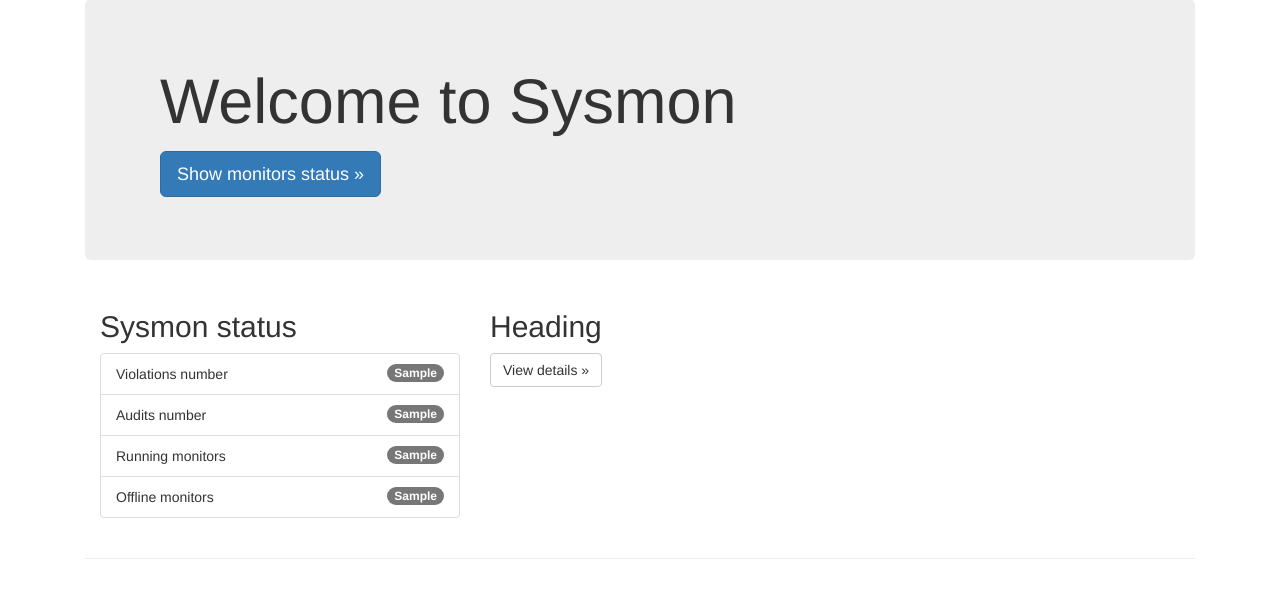
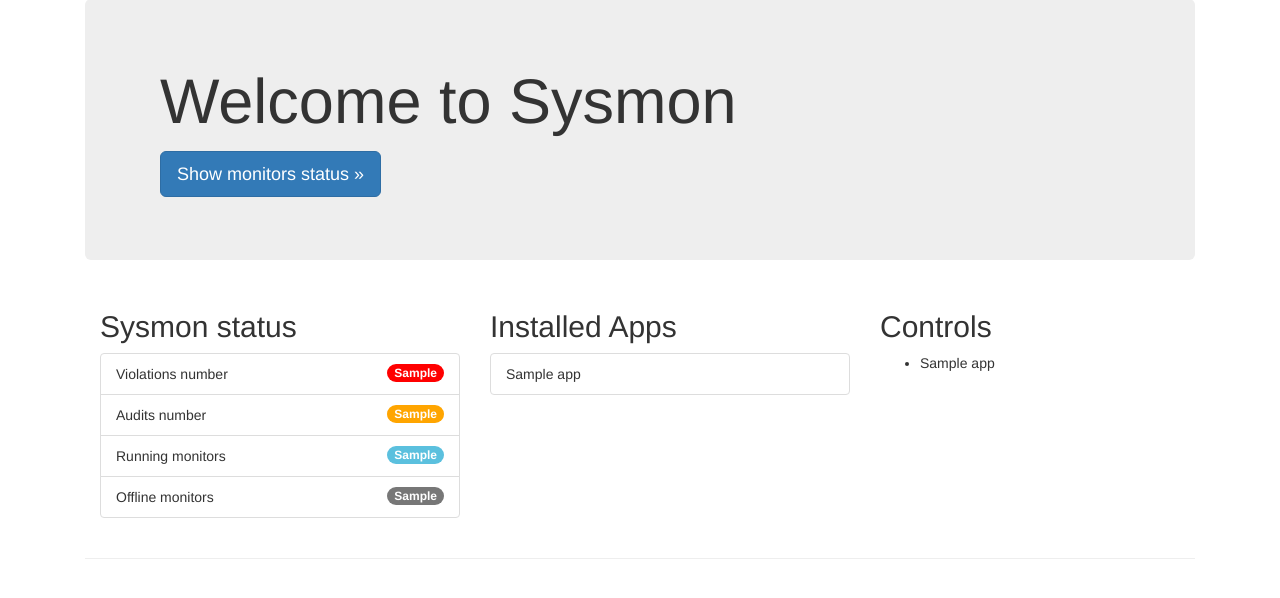
Before and after one commit to hkff/AccMon, a Django app: template fodtlmon_middleware/templates/pages/home.html in a window 1280 px wide. Shown: the part 91-689 px from the top of the page. Run offline with Django 3.2, Linux system fonts and the light colour scheme; the template is opened without the code that fills it: most values are stand-ins (such as "Sample title", 1, 10 or a date in 2020); some libraries are stand-ins or nearby versions.

Commit message:
minors on home page

```diff
--- a/fodtlmon_middleware/static/css/style.css
+++ b/fodtlmon_middleware/static/css/style.css
@@ -69,3 +69,9 @@ body {
     padding: 15px;
     margin: 0 auto;
 }
+
+.label-pill {
+  padding-right: .6em;
+  padding-left: .6em;
+  border-radius: 10rem;
+}
--- a/fodtlmon_middleware/templates/pages/home.html
+++ b/fodtlmon_middleware/templates/pages/home.html
@@ -16,17 +16,29 @@
         <div class="col-md-4">
             <h2>Sysmon status</h2>
             <ul class="list-group">
-                <li class="list-group-item"> <span class="badge"> {{ violations_nbr }} </span> Violations number</li>
-                <li class="list-group-item"> <span class="badge"> {{ audits_nbr }} </span> Audits number</li>
-                <li class="list-group-item"> <span class="badge"> {{ running_mons }} </span> Running monitors</li>
+                <li class="list-group-item"> <span class="badge" style="background-color:red;"> {{ violations_nbr }} </span> Violations number</li>
+                <li class="list-group-item"> <span class="badge" style="background-color: orange;"> {{ audits_nbr }} </span> Audits number</li>
+                <li class="list-group-item"> <span class="badge" style="background-color: #5bc0de;"> {{ running_mons }} </span> Running monitors</li>
                 <li class="list-group-item"> <span class="badge"> {{ offline_mons }} </span> Offline monitors</li>
             </ul>
         </div>
 
         <div class="col-md-4">
-            <h2>Heading</h2>
-            <p> </p>
-            <p><a class="btn btn-default" href="#" role="button">View details &raquo;</a></p>
+            <h2>Installed Apps</h2>
+            <ul class="list-group">
+                {% for app in apps %}
+                    <li class="list-group-item"> {{ app }}</li>
+                {% endfor %}
+            </ul>
+        </div>
+
+        <div class="col-md-4">
+            <h2>Controls</h2>
+            <ul>
+                {% for app in apps %}
+                    <li> {{ app }}</li>
+                {% endfor %}
+            </ul>
         </div>
     </div>
 </div>
--- a/fodtlmon_middleware/views.py
+++ b/fodtlmon_middleware/views.py
@@ -19,7 +19,8 @@ from django.shortcuts import render
 from django.http import HttpResponse, JsonResponse
 from fodtlmon_middleware.middleware import *
 from django.contrib.auth.decorators import login_required
-
+from django.apps import apps
+from django.conf import settings
 
 ##########################
 # Sysmon APP
@@ -36,6 +37,7 @@ def index(request):
     args["audits_nbr"] = sum(map(lambda x: len(x.audits), mons))
     args["running_mons"] = len(list(filter(lambda x: x.enabled, mons)))
     args["offline_mons"] = len(mons) - args["running_mons"]
+    args["apps"] = settings.INSTALLED_APPS
     return render(request, 'pages/home.html', args)
 
 
```
